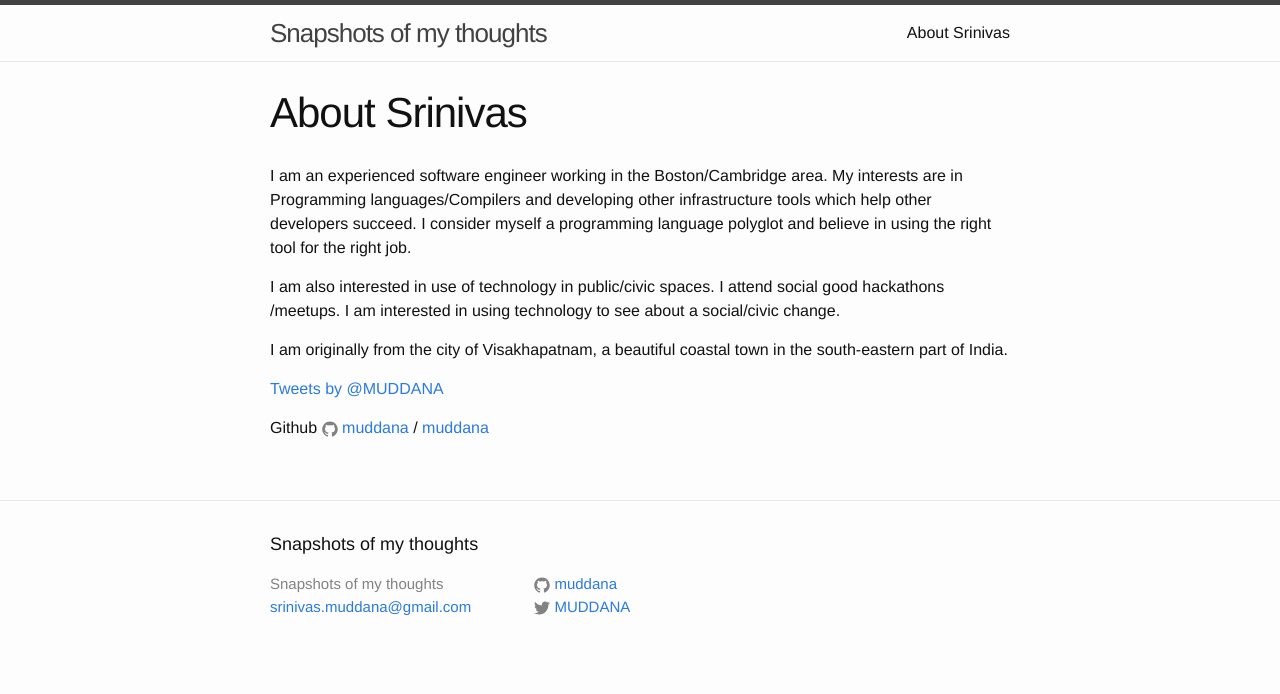
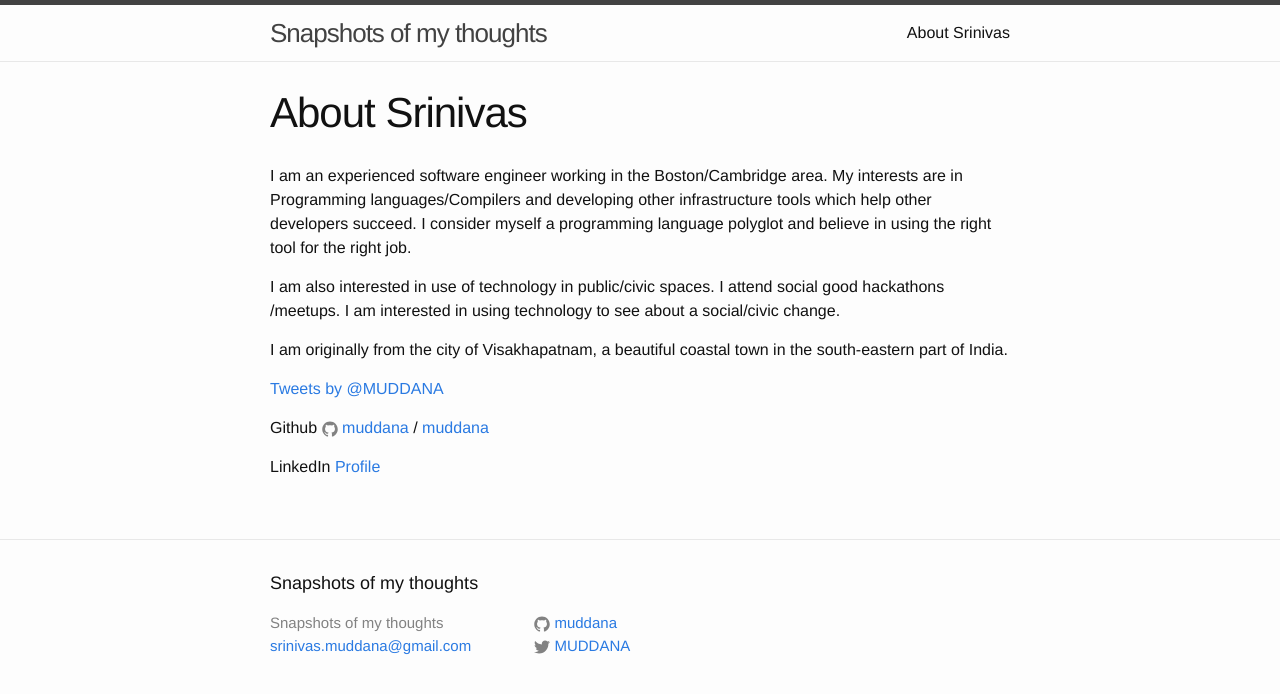
Before and after one commit to muddana/muddana.github.io, a Jekyll site: the page built from about.md, in a window 1280 px wide. Shown: the top 694 px of the page. Built offline with Jekyll 4.4.1, drawn with Linux system fonts in a browser that asks for light colours; comment, search, counter and statistics services are not loaded.

Commit message:
added linked in
added linked in

```diff
--- a/about.md
+++ b/about.md
@@ -13,7 +13,8 @@ I am originally from the city of Visakhapatnam, a beautiful coastal town in the
 <a class="twitter-timeline" href="https://twitter.com/MUDDANA" data-widget-id="702708767956344832">Tweets by @MUDDANA</a>
 <script>!function(d,s,id){var js,fjs=d.getElementsByTagName(s)[0],p=/^http:/.test(d.location)?'http':'https';if(!d.getElementById(id)){js=d.createElement(s);js.id=id;js.src=p+"://platform.twitter.com/widgets.js";fjs.parentNode.insertBefore(js,fjs);}}(document,"script","twitter-wjs");</script>
 
-
 Github
 {% include icon-github.html username="muddana" %} /
 [muddana](https://github.com/muddana)
+
+LinkedIn [Profile](https://www.linkedin.com/in/srinivasmuddana "LinkedIN")
```
